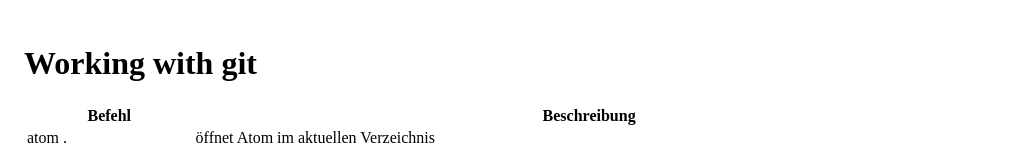
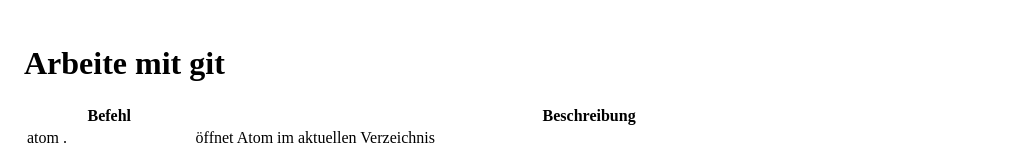
Before and after one commit to Marc-I/gittest, a plain HTML site: page index.html in a window 1280 px wide. Shown: the top 151 px of the page, without its empty margins (0-1021 px from the left). Drawn offline with Linux system fonts and the light colour scheme.

Commit message:
Titel geändert

```diff
--- a/index.html
+++ b/index.html
@@ -6,7 +6,7 @@
 <script type="text/javascript" src="scripts/index.js"></script>
 </head>
 <body>
-<h1>Working with git</h1>
+<h1>Arbeite mit git</h1>
 
 <table>
   <thead>
```
